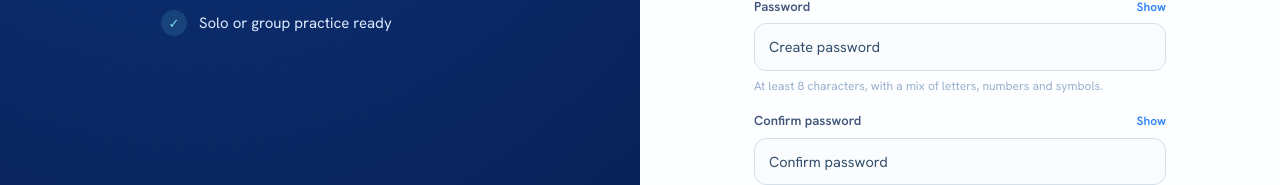
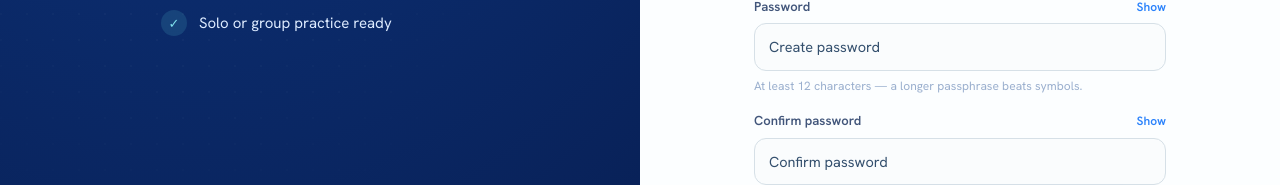
Before and after one commit to anansi-tech/cognicare, a Next.js app: page /signup in a window 1280 px wide. Shown: the part 611-796 px from the top of the page. Built offline with nearby package versions, Linux system fonts and the light colour scheme; no server answers.

Commit message:
fix(deps): patch form-data criticals via overrides; correct signup password hint

```diff
--- a/src/app/(auth)/signup/page.js
+++ b/src/app/(auth)/signup/page.js
@@ -249,7 +249,7 @@ export default function SignupPage() {
                 placeholder="Create password"
               />
               <p style={{ fontSize: 12, color: "#9AAFCE", margin: "6px 0 0" }}>
-                At least 8 characters, with a mix of letters, numbers and symbols.
+                At least 12 characters — a longer passphrase beats symbols.
               </p>
             </div>
 
```
Also changed, not shown: package.json (+7 -1 lines), 1 other file (tests, documents, lock files or other folders).
